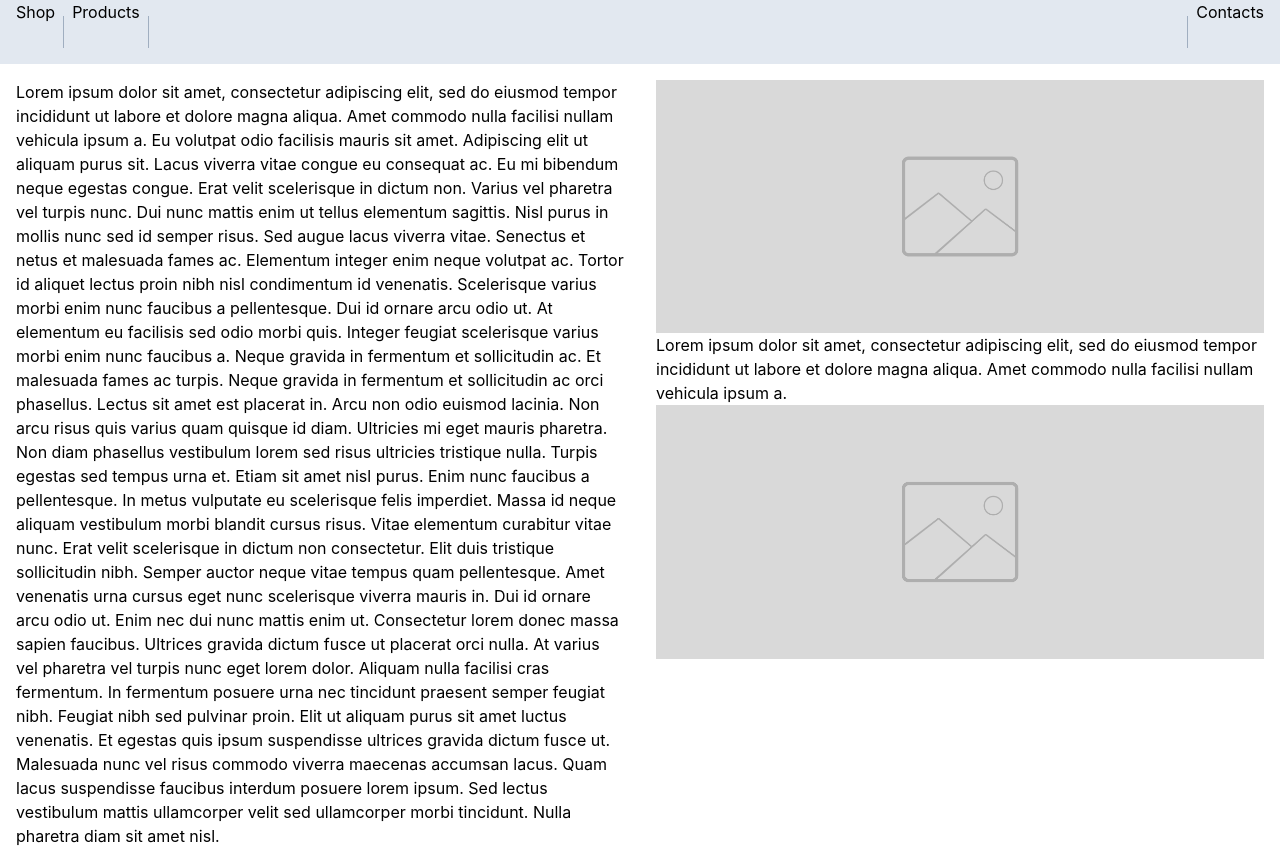
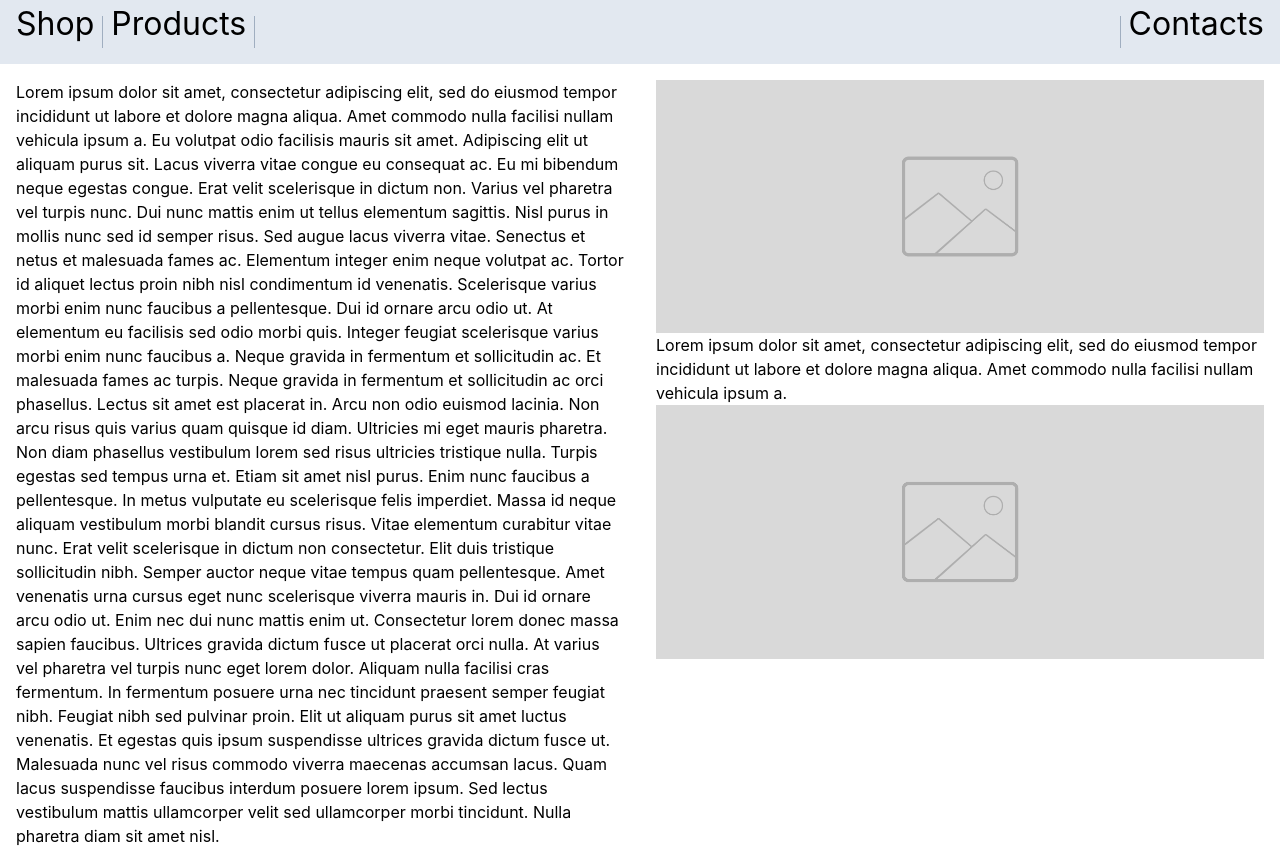
Before and after one commit to GrenthFP/Shop_project, a React (Create React App) app: page / in a window 1280 px wide. Built offline with nearby package versions, Linux system fonts and the light colour scheme.

Commit message:
fixed some more sytling errors and preparing to upgrade the styling

```diff
--- a/src/App.js
+++ b/src/App.js
@@ -5,6 +5,7 @@ import { Link, BrowserRouter as Router, Switch } from "react-router-dom";
 import Route from "react-router-dom/Route";
 import pic from "./assets/placeholder.png";
 import products from "./products";
+import "./custom.css";
 
 function App() {
   const [picture1, set_picture] = React.useState({});
--- /dev/null
+++ b/src/custom.css
@@ -0,0 +1,3 @@
+.font-size-32 {
+  font-size: 32px;
+}
```
